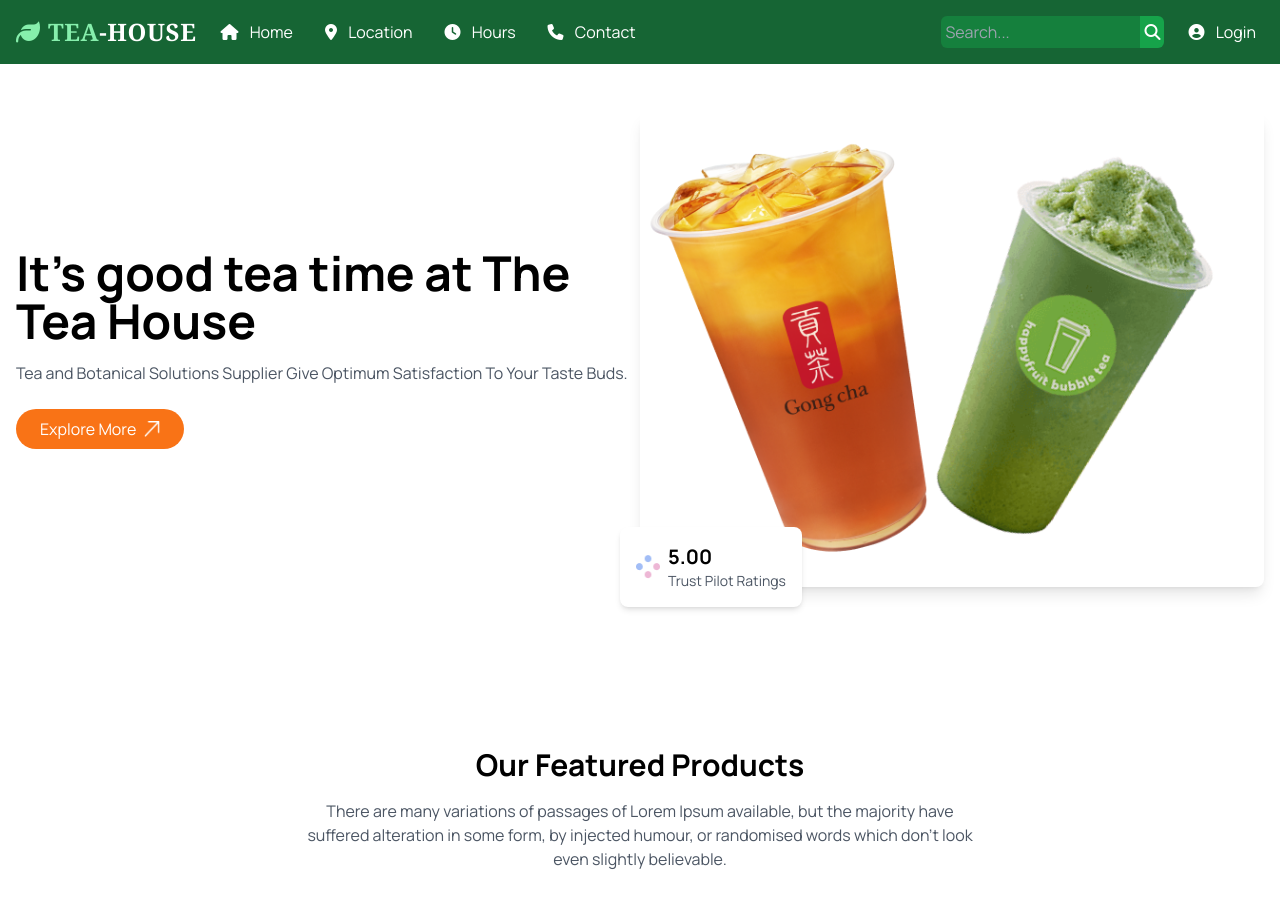
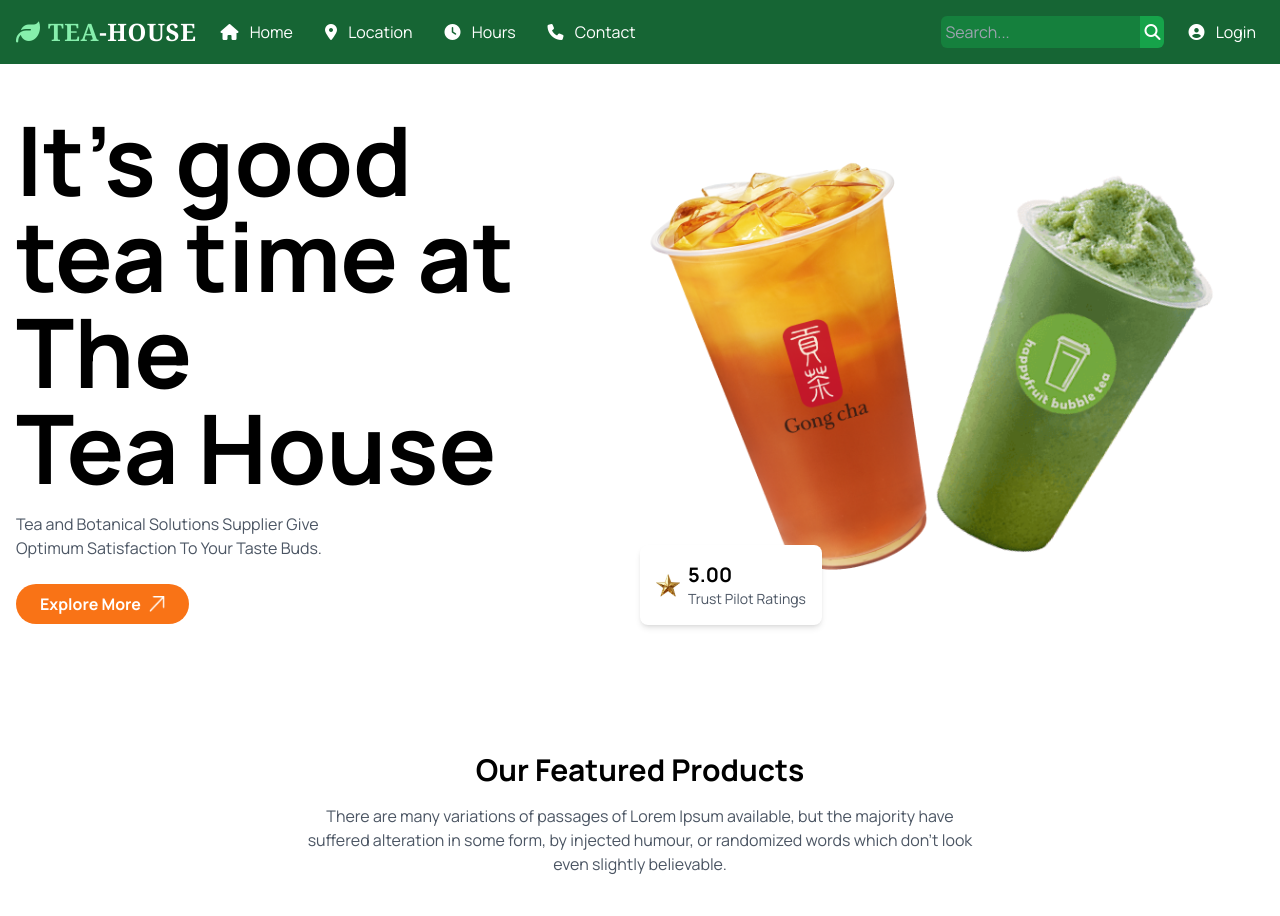
Before and after one commit to TheToriqul/Tea-House, a website: page src/index.html in a window 1280 px wide. Shown: the top 916 px of the page. Drawn offline with Linux system fonts and the light colour scheme.

Commit message:
Chore: Section 1 & 2 modified

```diff
--- a/src/index.html
+++ b/src/index.html
@@ -20,6 +20,7 @@
   </head>
   <body class="font-manrope">
     <header>
+      <!-- Navbar Section -->
       <nav class="bg-green-800 text-white">
         <div class="container mx-auto px-4">
           <div class="flex justify-between items-center h-16">
@@ -144,31 +145,31 @@
           class="flex flex-col md:flex-row items-center justify-between mb-16"
         >
           <div class="md:w-1/2 mb-8 md:mb-0">
-            <h1 class="text-4xl md:text-5xl font-bold mb-4">
-              It's good tea time at The Tea House
+            <h1 class="text-4xl md:text-6xl lg:text-8xl font-bold mb-4">
+              It's good </br> tea time at The </br>Tea House
             </h1>
-            <p class="text-gray-600 mb-6">
+            <p class="text-gray-600 mb-6 w-3/4 md:w-1/2">
               Tea and Botanical Solutions Supplier Give Optimum Satisfaction To
               Your Taste Buds.
             </p>
             <button
-              class="bg-orange-500 text-white px-6 py-2 rounded-full hover:bg-orange-600 transition duration-300 flex items-center"
+              class="bg-orange-500 text-white font-bold px-6 py-2 rounded-full hover:bg-orange-600 transition duration-300 flex items-center"
             >
               Explore More
               <img src="../images/arrow.png" alt="Arrow" class="ml-2 w-4 h-4" />
             </button>
           </div>
-          <div class="md:w-1/2 relative">
+          <div class="m-auto md:w-1/2 relative">
             <img
               src="../images/banner.png"
               alt="Tea Drinks"
-              class="w-full rounded-lg shadow-lg"
+              class="w-full rounded-lg"
             />
             <div
-              class="absolute -bottom-5 -left-5 bg-white p-4 rounded-lg shadow-md flex items-center"
+              class="absolute -bottom-5 -left-0 bg-white p-4 rounded-lg shadow-md flex items-center"
             >
               <img
-                src="../images/circles.png"
+                src="../images/star.png"
                 alt="Rating"
                 class="w-6 h-6 mr-2"
               />
@@ -183,13 +184,13 @@
     </header>
     <main>
       <!-- Featured Products Section -->
-      <section class="container mx-auto px-4 py-12">
+      <section class="container mx-auto px-4 py-4">
         <div class="text-center mb-12">
           <h2 class="text-3xl font-bold mb-4">Our Featured Products</h2>
           <p class="text-gray-600 max-w-2xl mx-auto">
             There are many variations of passages of Lorem Ipsum available, but
             the majority have suffered alteration in some form, by injected
-            humour, or randomised words which don't look even slightly
+            humour, or randomized words which don't look even slightly
             believable.
           </p>
         </div>
```
Also changed, not shown: dist/output.css, images/star.png (added).
